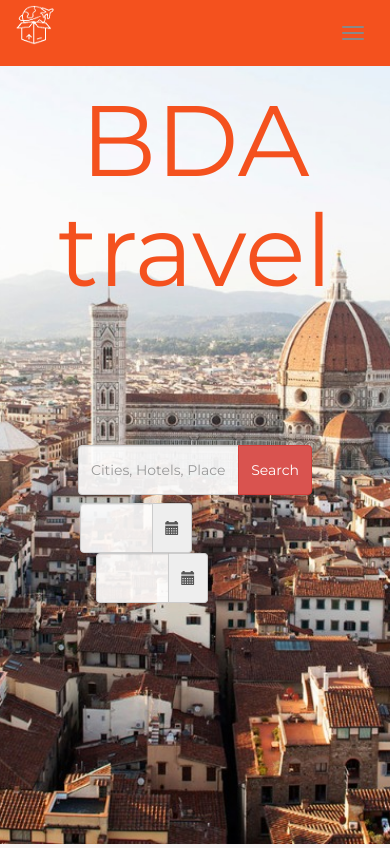
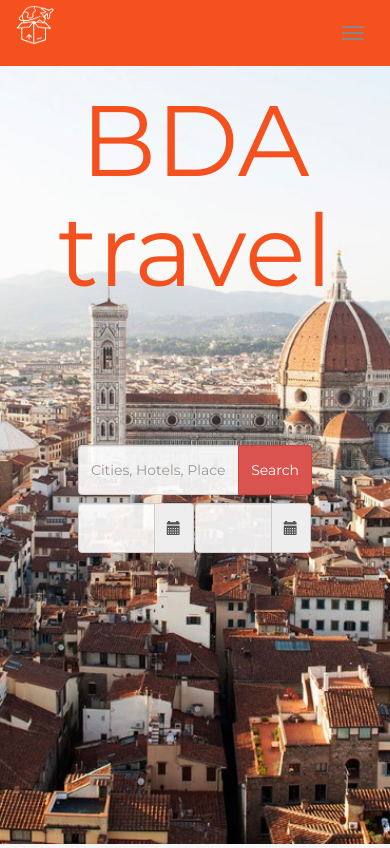
Before and after one commit to LennixM/db_project, a PHP site: page /views/index.php in a window 390 px wide. Shown: the top 848 px of the page. Run offline with PHP 8.4, Linux system fonts and the light colour scheme; some libraries are stand-ins or nearby versions.

Commit message:
Update style.css

```diff
--- a/css/style.css
+++ b/css/style.css
@@ -181,11 +181,13 @@
 }
 
 #datetimepicker1{
-    margin-left: 2px;
+    margin-left: 0px;
+    width: 49.5% !important;
 }
 
 #datetimepicker2{
-    margin-left: 18px;
+    margin-left: 9px;
+    width: 49.5% !important;
 }
 
 div.jumbotron div.input-group input, button{
@@ -227,9 +229,18 @@
       width: 100%;
       margin-bottom: 35px;
   }
+    #datetimepicker2{
+        width:35%;
+    margin-left: 4px;
+}
 }
 @media screen and (max-width: 480px) {
   .logo {
       font-size: 150px;
   }
+
+#datetimepicker2{
+    margin-left: 1px;
 }
+
+}
```
